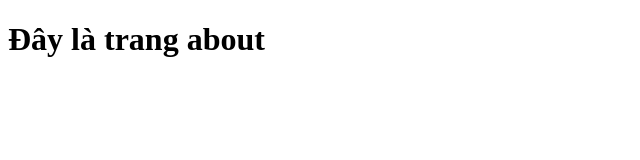
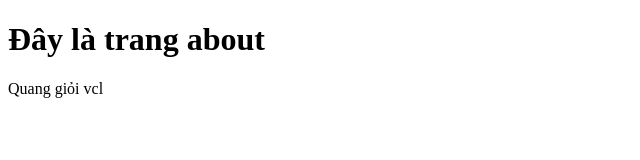
Before and after one commit to minhquang1610/test-repos, a plain HTML site: page about.html in a window 1280 px wide. Shown: the whole page, without its empty margins (0-640 px from the left). Drawn offline with Linux system fonts and the light colour scheme.

Commit message:
Update about.html
Thêm dòng Quang giỏi vcl

```diff
--- a/about.html
+++ b/about.html
@@ -9,6 +9,7 @@
 
 <body>
     <h1>Đây là trang about</h1>
+    <p>Quang giỏi vcl</p>
 </body>
 
 </html>
```
